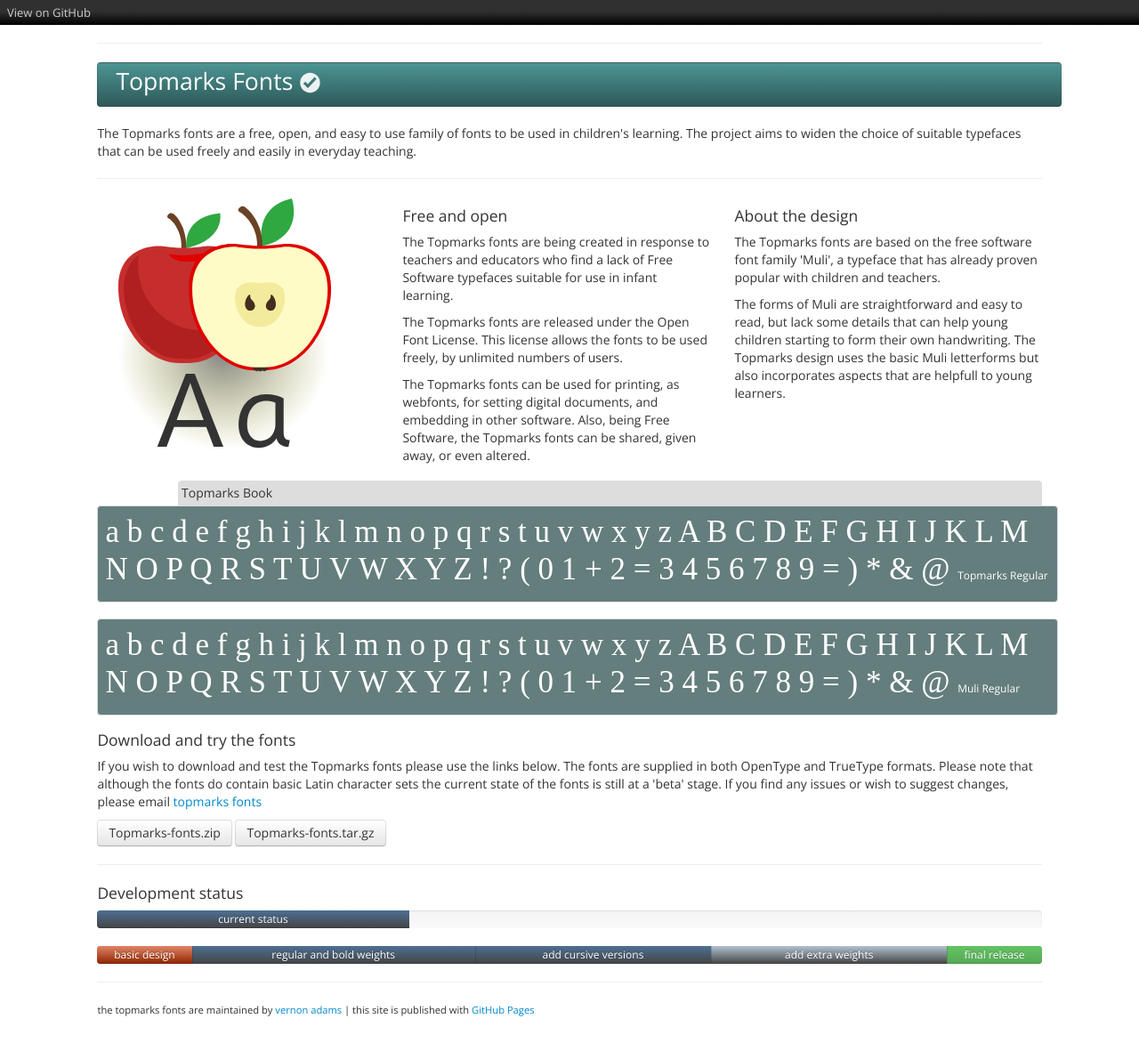
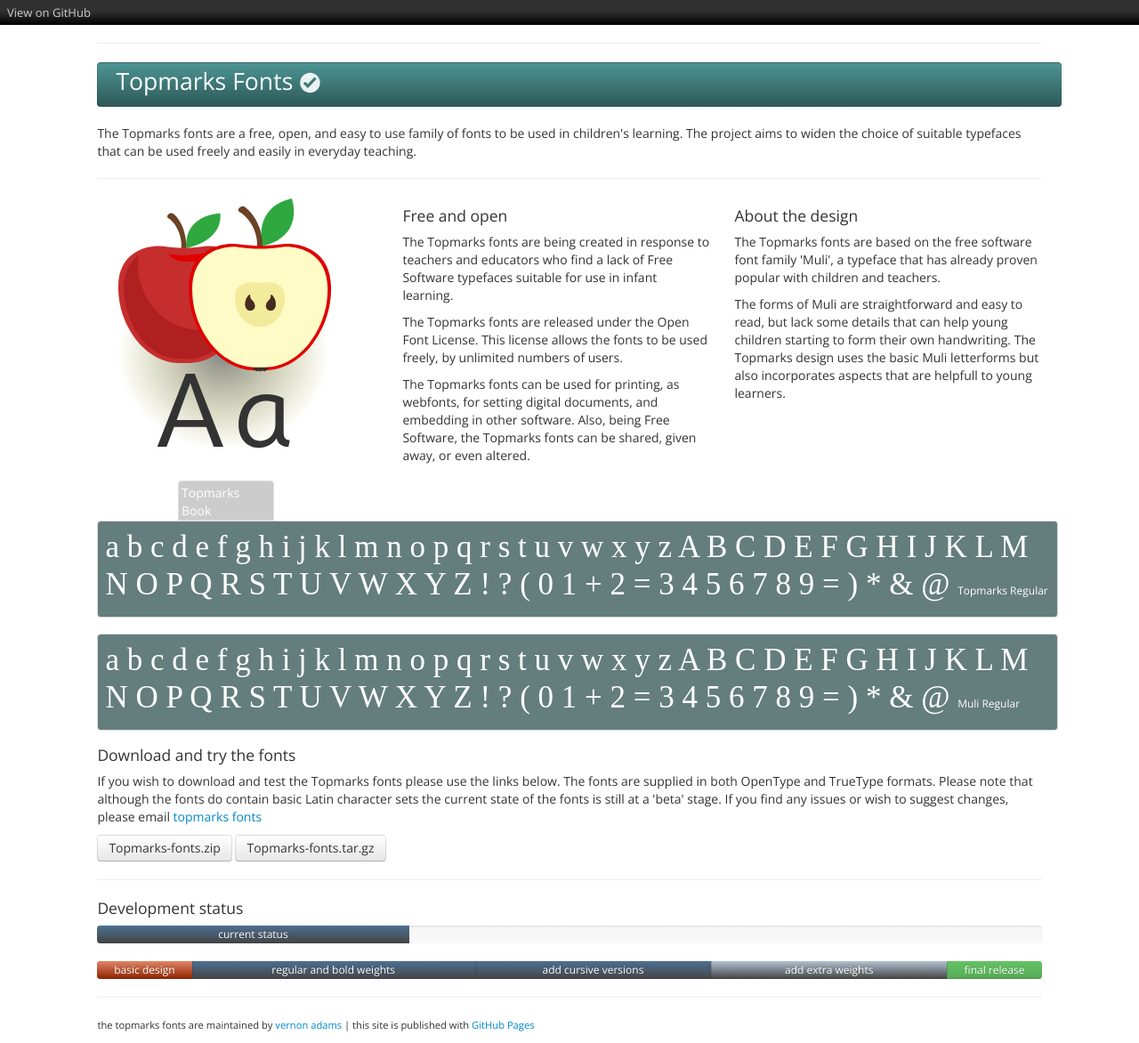
Before and after one commit to vernnobile/topmarks, a Jekyll site: the page built from index.html, in a window 1280 px wide. Shown: the whole page at 89% size. Built offline with Jekyll 4.4.1, drawn with Linux system fonts in a browser that asks for light colours; some web fonts are replaced.

Commit message:
Update stylesheet.css

```diff
--- a/stylesheets/stylesheet.css
+++ b/stylesheets/stylesheet.css
@@ -1,7 +1,8 @@
 .tab {
-width:auto;
-background-color:#ddd;
-padding:3px;
+width:100px;
+background-color:#ccc;
+color:#fff;
+padding:3px 3px 0px 3px;
 border-bottom-left-radius:0px;
   border-bottom-right-radius:0px;
   border-top-left-radius:4px;
```
